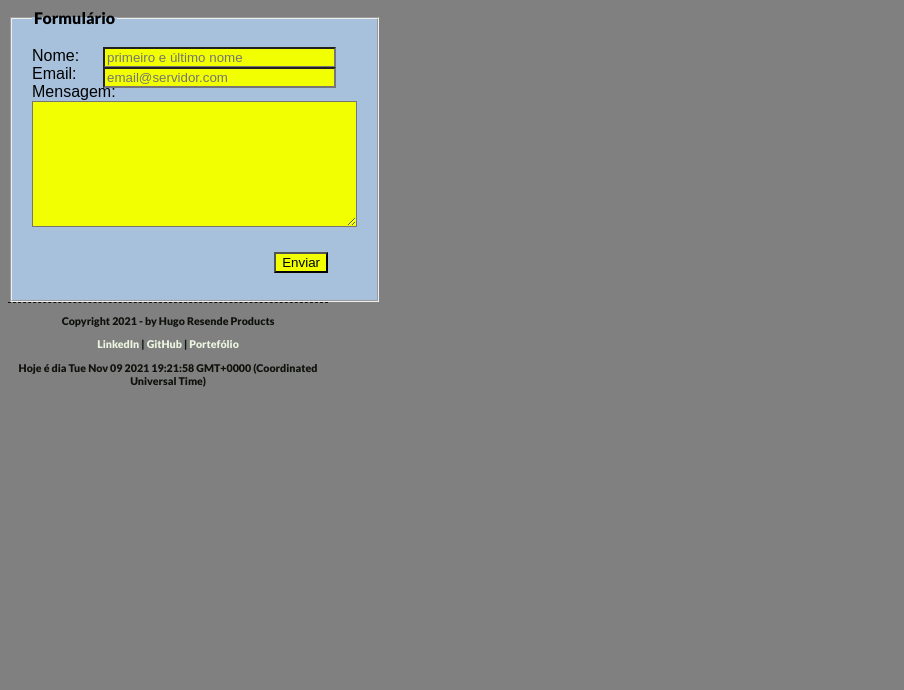
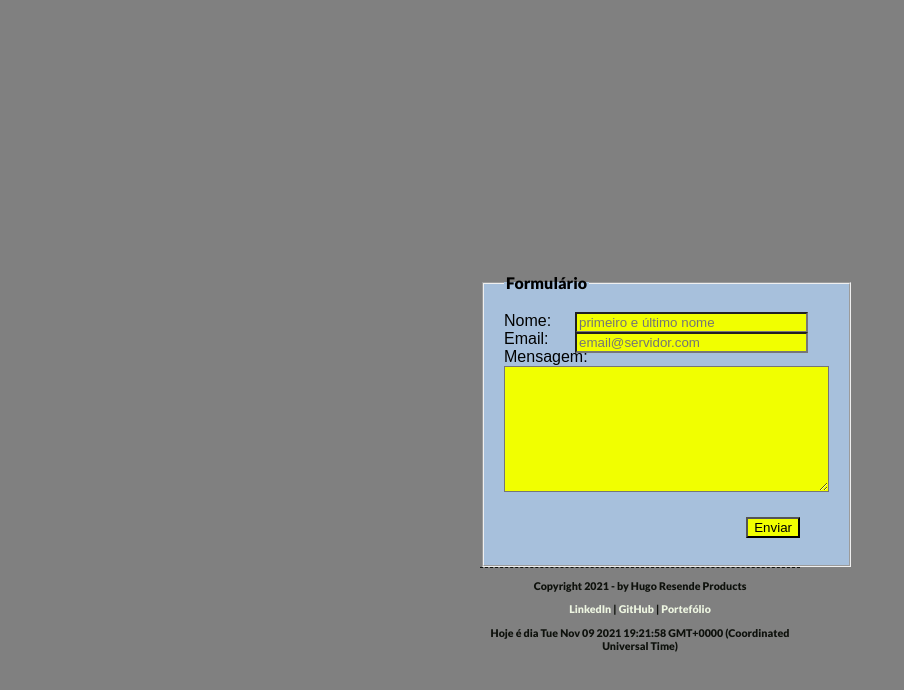
Before and after one commit to hugoresende27/HTML_CSS_Modulo_0793, a plain HTML site: page avaliacao_final/index.html in a window 1280 px wide. Shown: the whole page, without its empty margins (0-904 px from the left). Drawn offline with Linux system fonts and the light colour scheme; a web font is replaced by a local one.

Commit message:
Update estilo.css

```diff
--- a/avaliacao_final/estilo.css
+++ b/avaliacao_final/estilo.css
@@ -2,8 +2,14 @@
 @import url('https://fonts.googleapis.com/css2?family=Fruktur&family=Lato:ital,wght@0,300;0,900;1,700&family=Roboto+Condensed:wght@300&family=Zen+Kurenaido&display=swap');
 body
 {
+
     font-family:  'Zen Kurenaido', sans-serif;
     background-color: grey;
+    display: flex;          /*coloca tudo em linha*/
+      align-items: center;    /*alinha horizontalmente*/
+      justify-content: center;/*alinha tudo verticalmente com uso de height:100vh*/
+      height: 100vh;
+
 }
 fieldset
 {
```
